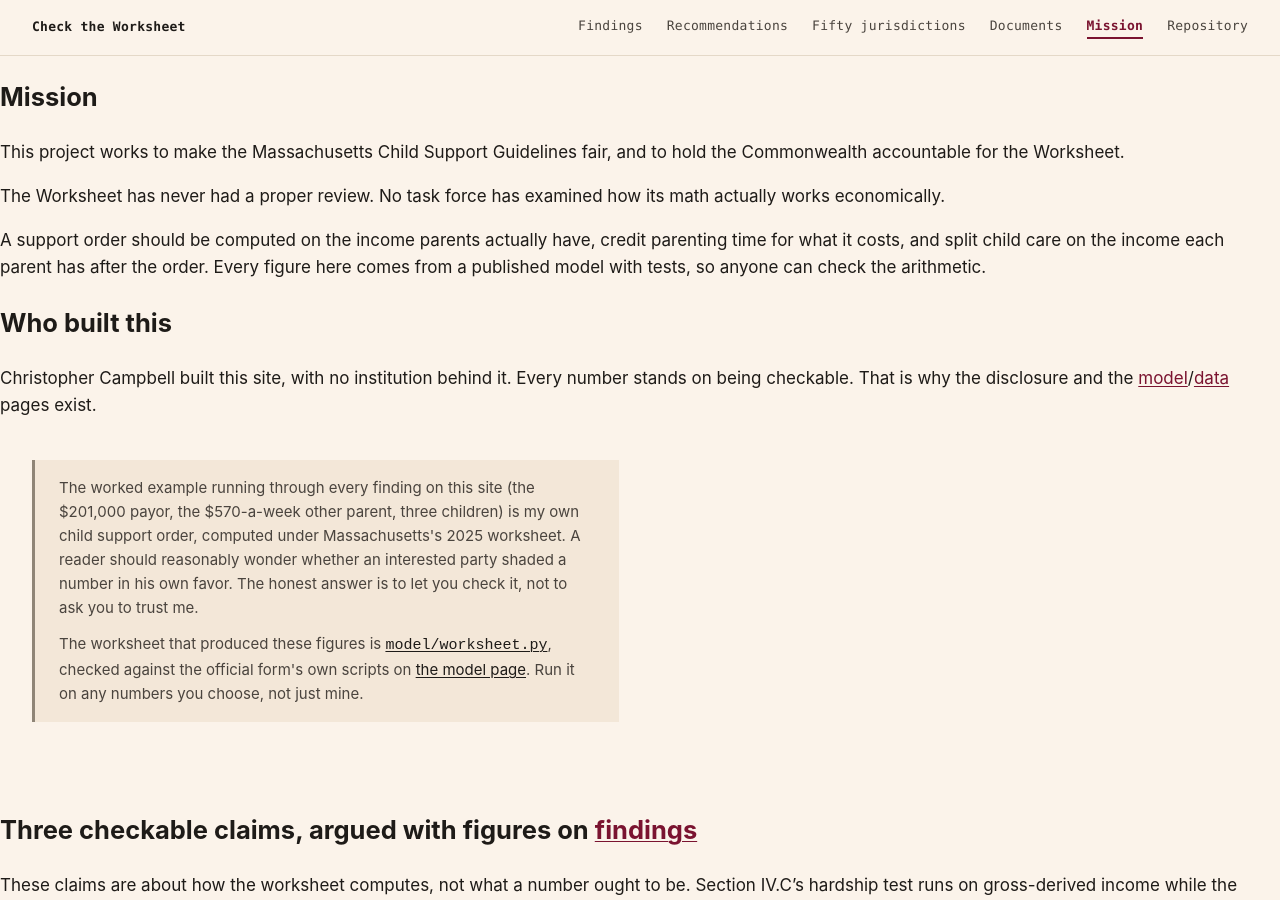
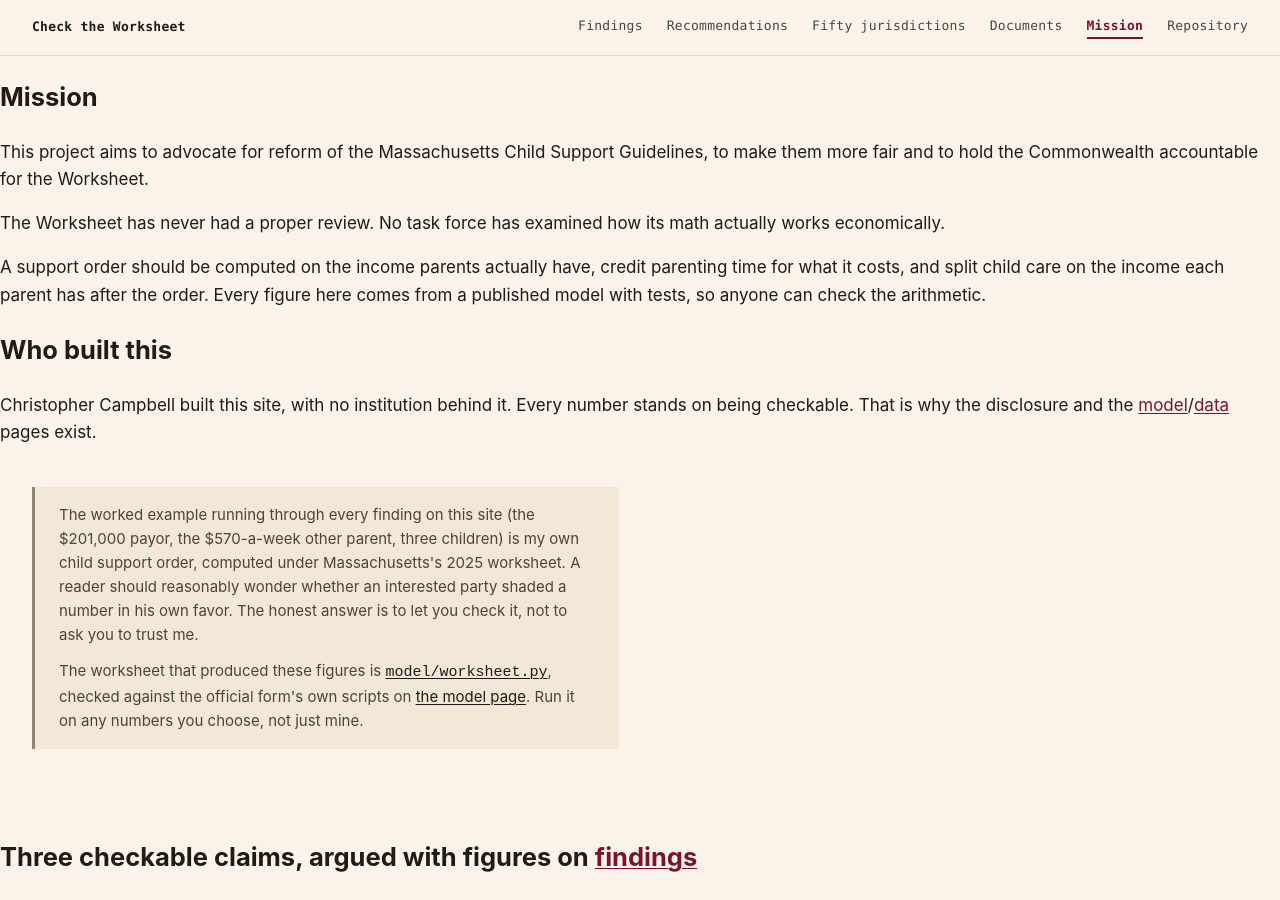
Before and after one commit to campbefs/checktheworksheet, a Jekyll site: the page built from about/index.md, in a window 1280 px wide and 900 px high. Built offline with Jekyll 4.4.1, drawn with Linux system fonts in a browser that asks for light colours.

Commit message:
Mission: use Chris's own opening sentence

```diff
--- a/about/index.md
+++ b/about/index.md
@@ -18,8 +18,8 @@ disclosure:
 
 # Mission
 
-This project works to make the Massachusetts Child Support Guidelines fair, and to hold the
-Commonwealth accountable for the Worksheet.
+This project aims to advocate for reform of the Massachusetts Child Support Guidelines, to make
+them more fair and to hold the Commonwealth accountable for the Worksheet.
 
 The Worksheet has never had a proper review. No task force has examined how its math actually works
 economically.
```
